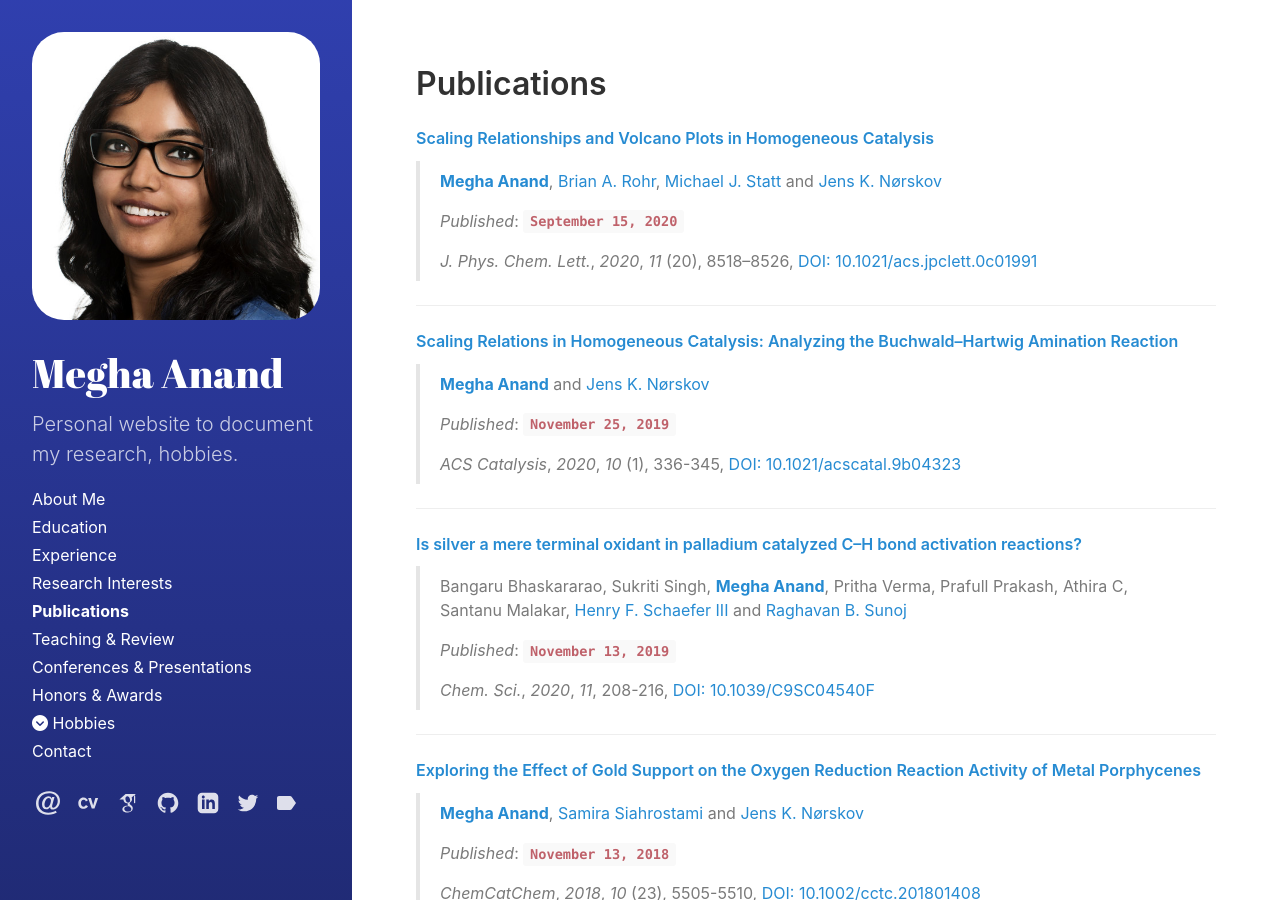
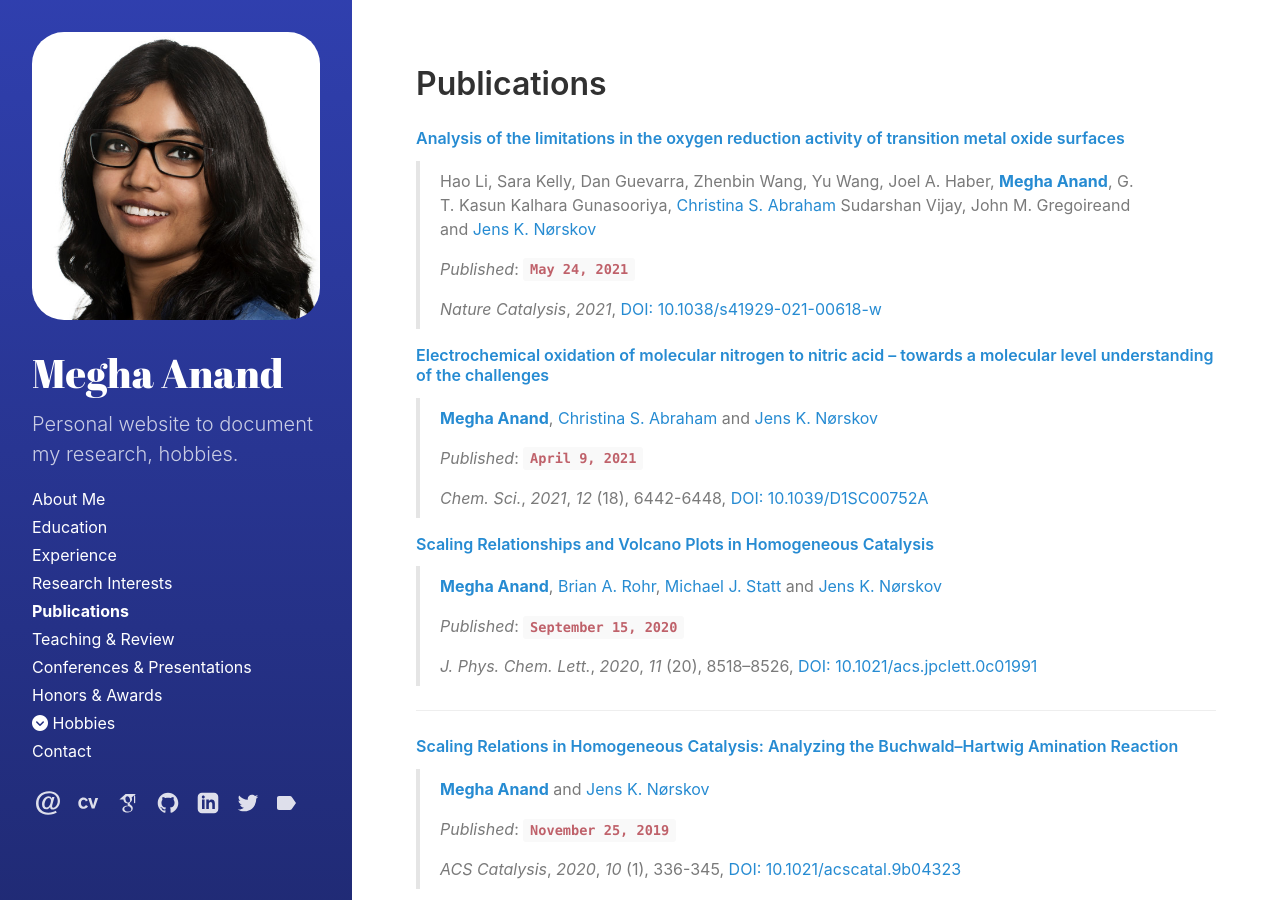
Before and after one commit to megha-anand/megha-anand.github.io, a Jekyll site: the page built from publications.md, in a window 1280 px wide and 900 px high. Built offline with Jekyll 4.4.1, drawn with Linux system fonts in a browser that asks for light colours; nearby versions of some CDN libraries.

Commit message:
Update publications

```diff
--- a/Gemfile
+++ b/Gemfile
@@ -4,3 +4,4 @@ gem "jekyll", ">= 3.6", "< 5.0"
 gem "jekyll-gist", "~> 1.4"
 gem "jekyll-paginate", "~> 1.1"
 gem "jekyll-feed", "~> 0.6"
+gem "webrick", "~> 1.7"
--- a/_config.yml
+++ b/_config.yml
@@ -57,6 +57,9 @@ cite:
   jens:
     name: 'Jens K. Nørskov'
     google_scholar: https://scholar.google.com/citations?user=hPVDFTEAAAAJ&hl=en
+  christina:
+    name: 'Christina S. Abraham'
+    google_scholar: https://scholar.google.com/citations?user=RYjalRQAAAAJ&hl=en
   judywu:
     name: 'Judy I-Chia Wu'
     google_scholar: https://scholar.google.com/citations?user=nUZ9EqQAAAAJ&hl=en
--- a/publications.md
+++ b/publications.md
@@ -2,6 +2,20 @@
 layout: page
 title: Publications
 ---
+
+#### [Analysis of the limitations in the oxygen reduction activity of transition metal oxide surfaces](https://doi.org/10.1038/s41929-021-00618-w){:target="_blank"}
+> Hao Li, Sara Kelly, Dan Guevarra, Zhenbin Wang, Yu Wang, Joel A. Haber, [**{{ site.cite.me.name }}**]({{ site.cite.me.google_scholar }}){:target="_blank"}, G. T. Kasun Kalhara Gunasooriya, [{{ site.cite.christina.name }}]({{ site.cite.christina.google_scholar }}){:target="_blank"} Sudarshan Vijay, John M. Gregoireand and [{{ site.cite.jens.name }}]({{ site.cite.jens.google_scholar }}){:target="_blank"}
+>
+> *Published*: **`May 24, 2021`**
+>
+> *Nature Catalysis*, *2021*, [DOI: 10.1038/s41929-021-00618-w](https://doi.org/10.1038/s41929-021-00618-w){:target="_blank"}
+
+#### [Electrochemical oxidation of molecular nitrogen to nitric acid – towards a molecular level understanding of the challenges](https://doi.org/10.1039/D1SC00752A){:target="_blank"}
+> [**{{ site.cite.me.name }}**]({{ site.cite.me.google_scholar }}){:target="_blank"}, [{{ site.cite.christina.name }}]({{ site.cite.christina.google_scholar }}){:target="_blank"} and [{{ site.cite.jens.name }}]({{ site.cite.jens.google_scholar }}){:target="_blank"}
+>
+> *Published*: **`April 9, 2021`**
+>
+> *Chem. Sci.*, *2021*, *12* (18), 6442-6448, [DOI: 10.1039/D1SC00752A](http://dx.doi.org/10.1039/D1SC00752A){:target="_blank"}
 
 #### [Scaling Relationships and Volcano Plots in Homogeneous Catalysis](https://doi.org/10.1021/acs.jpclett.0c01991){:target="_blank"}
 > [**{{ site.cite.me.name }}**]({{ site.cite.me.google_scholar }}){:target="_blank"}, [{{ site.cite.brianr.name }}]({{ site.cite.brianr.google_scholar }}){:target="_blank"}, [{{ site.cite.michaelj.name }}]({{ site.cite.michaelj.google_scholar }}){:target="_blank"} and [{{ site.cite.jens.name }}]({{ site.cite.jens.google_scholar }}){:target="_blank"}
```
Also changed, not shown: Gemfile.lock.
